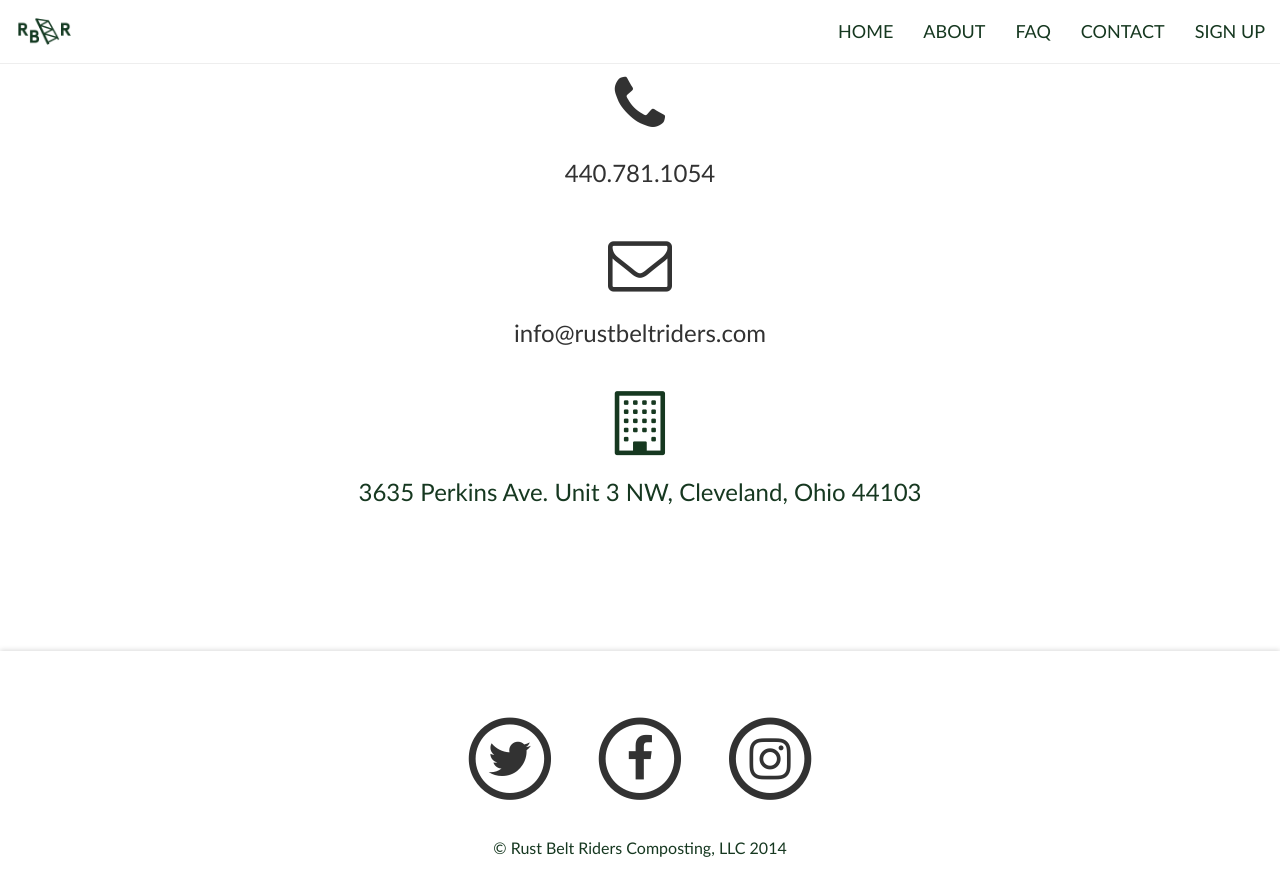
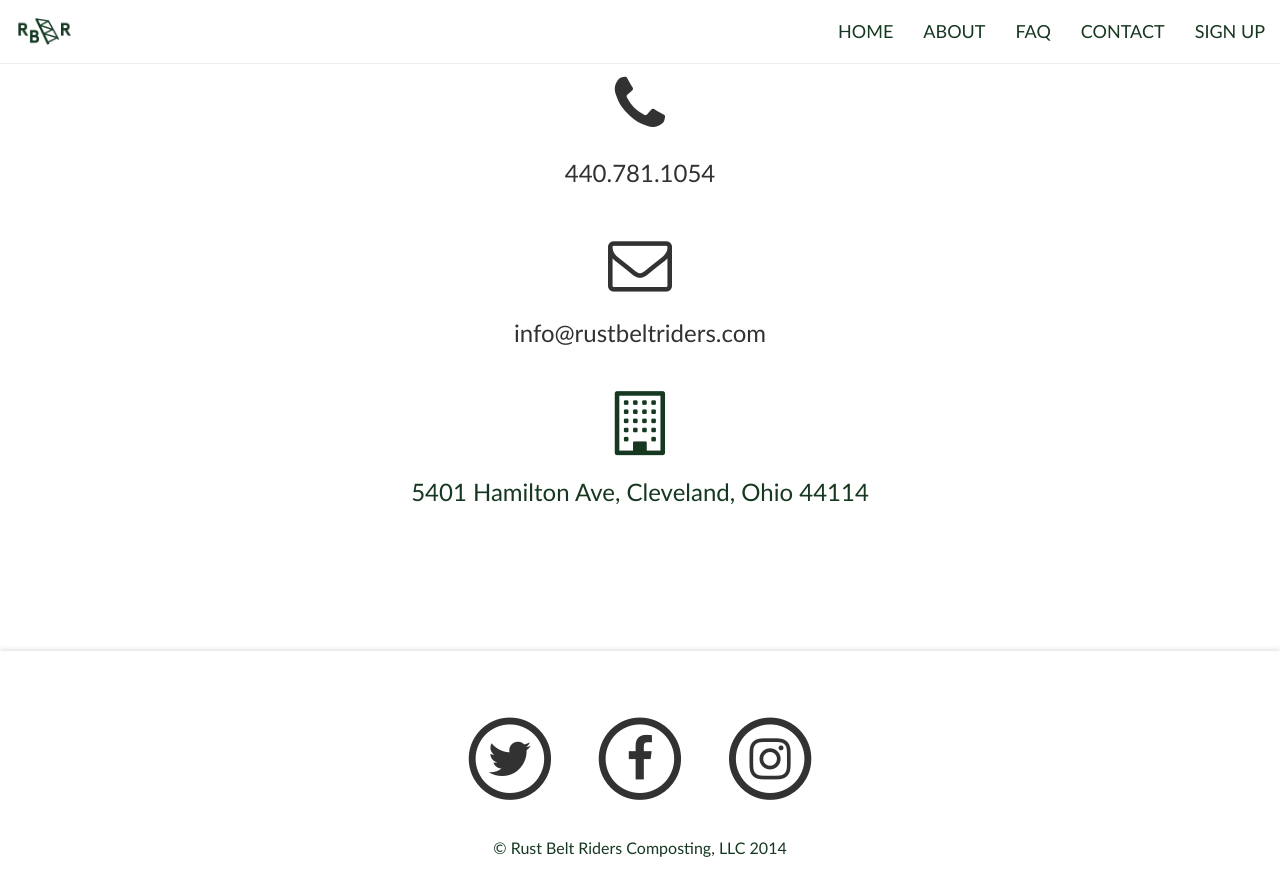
Before and after one commit to rbr-cleveland/rbr-cleveland.github.io, a Jekyll site: the page built from index.html, in a window 1280 px wide and 900 px high, scrolled down 3259 px. Shown: the top 896 px of the window. Built offline with Jekyll 4.4.1, drawn with Linux system fonts in a browser that asks for light colours; nearby versions of some CDN libraries; comment, search, counter and statistics services are not loaded.

Commit message:
Updated config.yml

```diff
--- a/_data/config.yml
+++ b/_data/config.yml
@@ -1,8 +1,8 @@
 title: Rust Belt Riders Composting
-description: A worker-owned organic waste management solution creating wealth from waste.
+description: An organic waste management solution creating wealth from waste. We Feed People, Not Landfills.
 phone: 440.781.1054
 contactemail: info@rustbeltriders.com
-address: 3635 Perkins Ave. Unit 3 NW, Cleveland, Ohio 44103
+address: 5401 Hamilton Ave, Cleveland, Ohio 44114
 # Add social icons by specifying a key that matches with a fontawesome.io icon:
 # http://fontawesome.io/icons/#brand
 # and then the full URL to the profile
```
